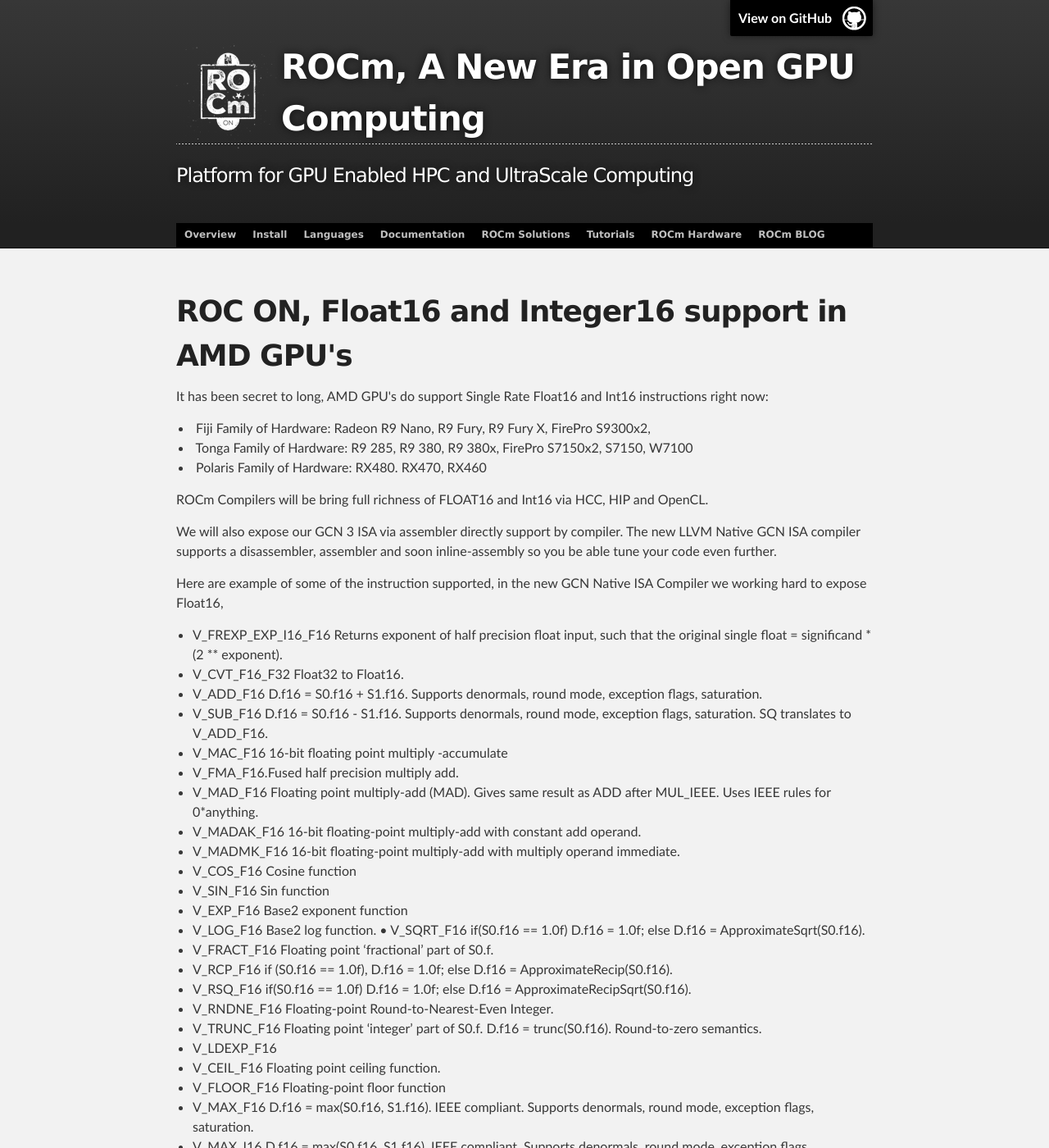
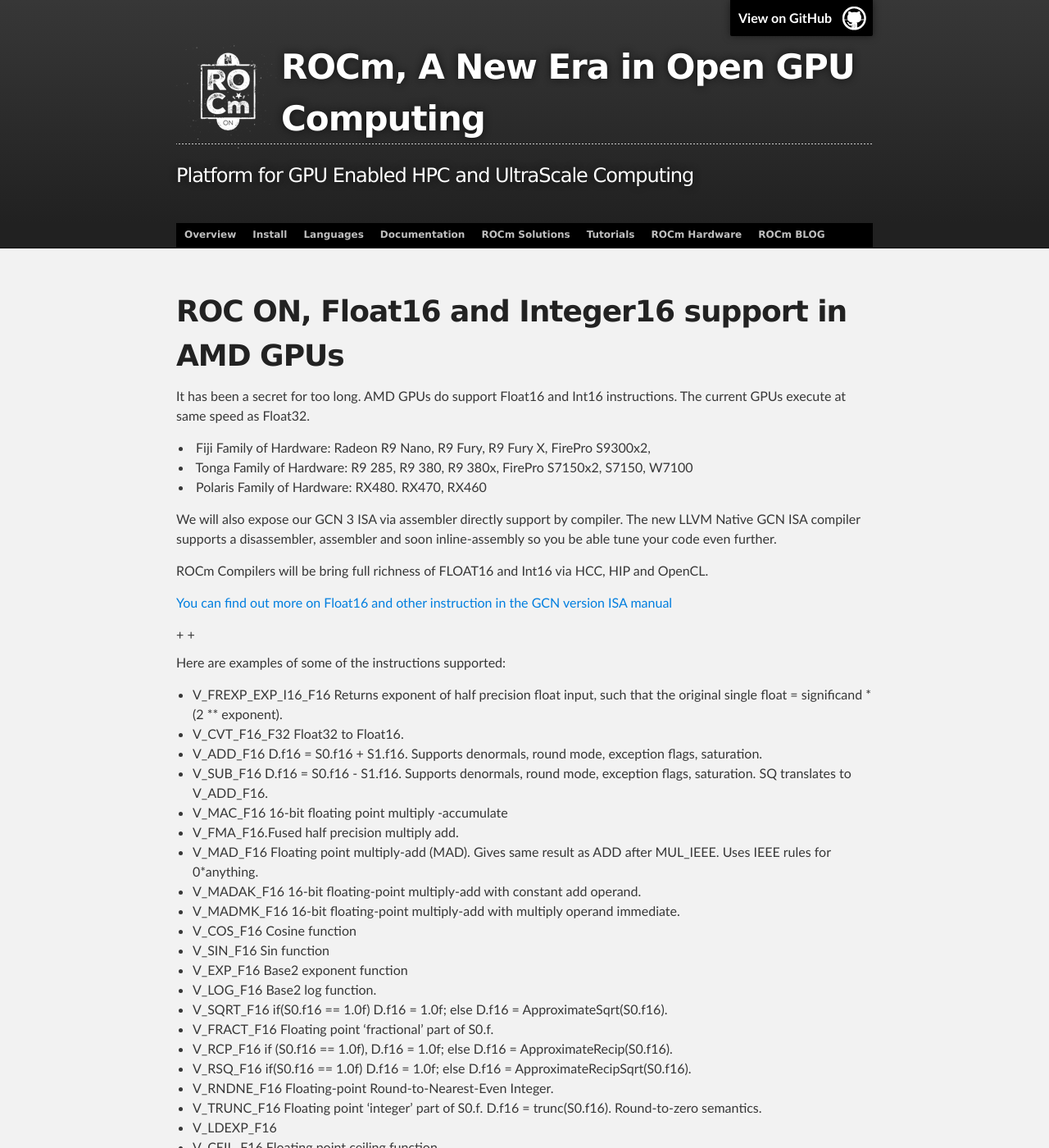
Before and after one commit to ROCm/ROCm.github.io, a Jekyll site: the page GCN_Float16.html, which Jekyll copies as it is, in a window 1280 px wide and 1400 px high. Shown: the whole window at 82% size. Built offline with Jekyll 4.4.1, drawn with Linux system fonts in a browser that asks for light colours; some of the changed text lies outside the part shown.

Commit message:
Update GCN_Float16.html

```diff
--- a/GCN_Float16.html
+++ b/GCN_Float16.html
@@ -41,9 +41,9 @@
     <!-- MAIN CONTENT -->
     <div id="main_content_wrap" class="outer">
       <section id="main_content" class="inner">
-<h1>ROC ON, Float16 and Integer16 support in AMD GPU&#39;s</h1>
+<h1>ROC ON, Float16 and Integer16 support in AMD GPUs</h1>
 
-<p>It has been secret to long,  AMD GPU&#39;s do support Single Rate Float16 and Int16 instructions right now: </p>
+<p>It has been a secret for too long. AMD GPUs do support Float16 and Int16 instructions. The current GPUs execute at same speed as Float32. </p>
 
 <ul>
 <li> Fiji Family of Hardware: Radeon R9 Nano, R9 Fury, R9 Fury X, FirePro S9300x2,</li>
@@ -51,12 +51,13 @@
 <li> Polaris Family of Hardware: RX480. RX470, RX460 </li>
 </ul>
 
+<p>We will also expose our GCN 3 ISA via assembler directly support by compiler. The new LLVM Native GCN ISA  compiler supports a disassembler, assembler and soon inline-assembly so you be able tune your code even further.  </p>
+
 <p>ROCm Compilers will be bring full richness of FLOAT16 and Int16  via HCC, HIP and OpenCL.  </p>
 
-<p>We will also expose our GCN 3 ISA via assembler directly support by compiler. The new LLVM Native GCN ISA  compiler supports a disassembler, assembler and soon inline-assembly so you be able tune your code even further.  </p>
-
-<p>Here are example of some of the instruction supported, in the new GCN Native ISA Compiler we working hard to expose Float16, </p>
-
+<p><a href="http://amd-dev.wpengine.netdna-cdn.com/wordpress/media/2013/07/AMD_GCN3_Instruction_Set_Architecture.pdf">You can find out more on Float16 and other instruction in the GCN version ISA manual</a></p>
+ +
+ +<p>Here are examples of some of the instructions supported:</p>
 <ul>
 <li>V_FREXP_EXP_I16_F16 Returns exponent of half precision float input, such that the original single float = significand * (2 ** exponent).</li>
 <li>V_CVT_F16_F32 Float32 to Float16.</li>
@@ -71,7 +72,7 @@
 <li>V_SIN_F16 Sin function</li>
 <li>V_EXP_F16 Base2 exponent function</li>
 <li>V_LOG_F16 Base2 log function.
-•   V_SQRT_F16 if(S0.f16 == 1.0f) D.f16 = 1.0f; else D.f16 = ApproximateSqrt(S0.f16).</li>
+<li>  V_SQRT_F16 if(S0.f16 == 1.0f) D.f16 = 1.0f; else D.f16 = ApproximateSqrt(S0.f16).</li>
 <li>V_FRACT_F16 Floating point ‘fractional’ part of S0.f. </li>
 <li>V_RCP_F16 if (S0.f16 == 1.0f), D.f16 = 1.0f; else D.f16 = ApproximateRecip(S0.f16).</li>
 <li>V_RSQ_F16 if(S0.f16 == 1.0f) D.f16 = 1.0f; else D.f16 = ApproximateRecipSqrt(S0.f16).</li>
@@ -88,7 +89,7 @@
 <li>V_SUBREV_F16 D.f16 = S1.f16 - S0.f16. Supports denormals, round mode, exception flags, saturation. SQ translates to V_ADD_F16.</li>
 </ul>
 
-<p>Also did you know the GCN 3 Architecture support Integer math 32bit  &amp; 16 bit </p>
++<p>Also the GCN 3 Architecture supports 32-bit, 24-bit, and 16-bit integer math.</p>
 
 <ul>
 <li>V_ADD_U16 D.u16 = S0.u16 + S1.u16. Supports saturation (unsigned 16-bit integer domain).</li>
```
Also changed, not shown: other parts of GCN_Float16.html (+1 -1 lines).
